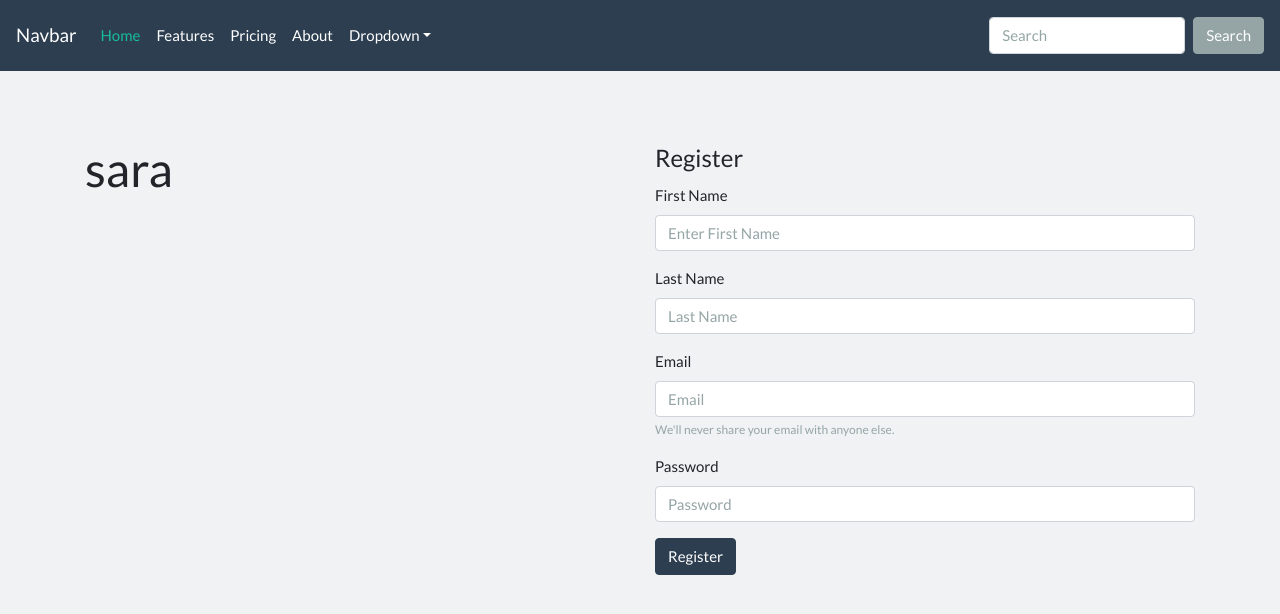
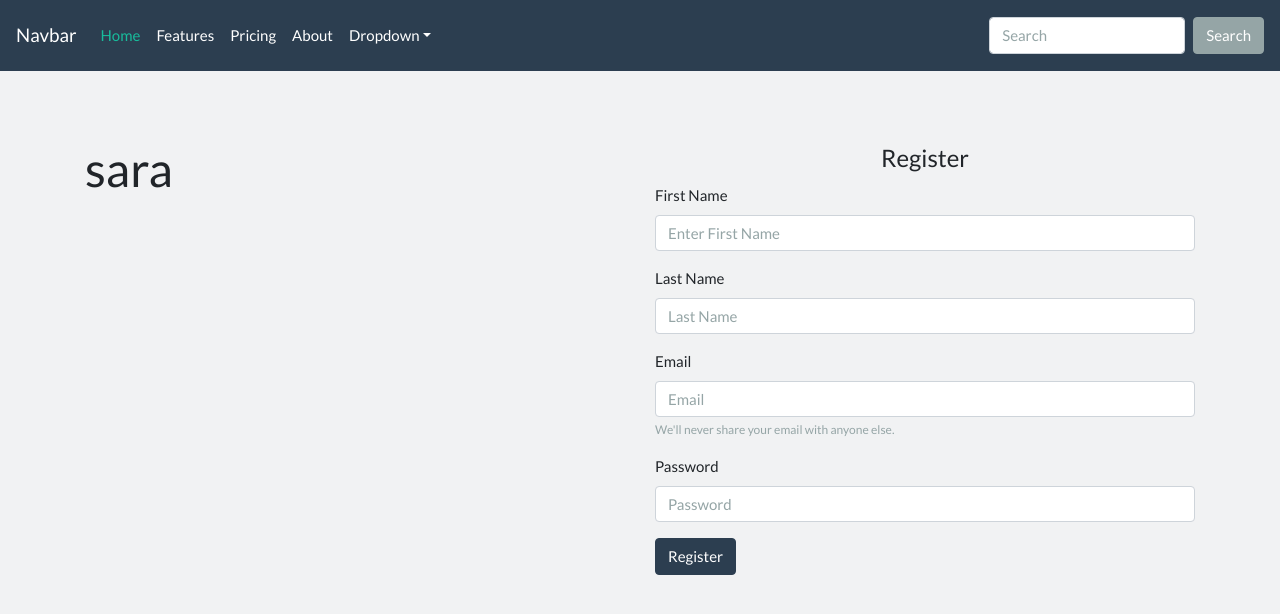
Before and after one commit to sarahatlane/momoo, an Angular app: page /register in a window 1280 px wide. Shown: the top 614 px of the page. Built offline with nearby package versions, Linux system fonts and the light colour scheme.

Commit message:
../working on desiging forms

```diff
--- a/src/app/components/login/login.component.html
+++ b/src/app/components/login/login.component.html
@@ -1,5 +1,5 @@
 <!-- register -->
-<div class="register">
+<!-- <div class="login" style="background-color: white;"> -->
     <div class="container">
 
 
@@ -8,7 +8,7 @@
           <!-- form -->
           <form>
             <fieldset>
-              <legend>Login</legend>
+              <legend class="login_header">Login</legend>
 
               <div class="form-group">
                 <label for="exampleInputPassword1">Email</label>
@@ -32,7 +32,7 @@
                 />
               </div>
 
-              <button type="submit" class="btn btn-primary">Login</button>
+              <button type="submit" class="btn btn-primary" >Login</button>
             </fieldset>
           </form>
           <!--end form -->
@@ -40,5 +40,5 @@
         <!-- register form -->
       </div>
 
-  </div>
+  <!-- </div> -->
   <!--end register -->
--- a/src/app/components/login/login.component.scss
+++ b/src/app/components/login/login.component.scss
@@ -0,0 +1,42 @@
+// login
+.container{
+    display: flex;
+    flex-direction: column;
+    justify-content: center;
+    align-items: center;
+    margin-top: 10rem;
+    background-color: #F1F1F6;
+    border-radius: 50px;
+
+
+}
+
+
+// login header
+.login_header{
+    display: flex;
+    flex-direction: column;
+    justify-content: center;
+    align-items: center;
+}
+
+
+// submit
+// .btn btn-primary{
+//     display: flex;
+//     flex-direction: column;
+//     justify-content: center;
+//     align-items: center
+// }
+
+// .login{
+//   background-color: #ffffff;
+// }
+
+
+// submit button
+// .btn btn-primary{
+//     flex-direction: column;
+//     justify-content: center;
+//     align-items: center;
+// }
--- a/src/app/components/register/register.component.html
+++ b/src/app/components/register/register.component.html
@@ -12,7 +12,7 @@
         <!-- form -->
         <form>
           <fieldset>
-            <legend>Register</legend>
+            <legend class="register_header">Register</legend>
 
             <div class="form-group">
               <label for="exampleInputEmail1">First Name</label>
--- a/src/app/components/register/register.component.scss
+++ b/src/app/components/register/register.component.scss
@@ -10,6 +10,15 @@
 
 .col-md{
     margin-top: 60px;
+}
+
+
+// register header
+.register_header{
+    display: flex;
+    flex-direction: column;
+    justify-content: center;
+    align-items: center;
 }
 
 // .col-md-5{
```
